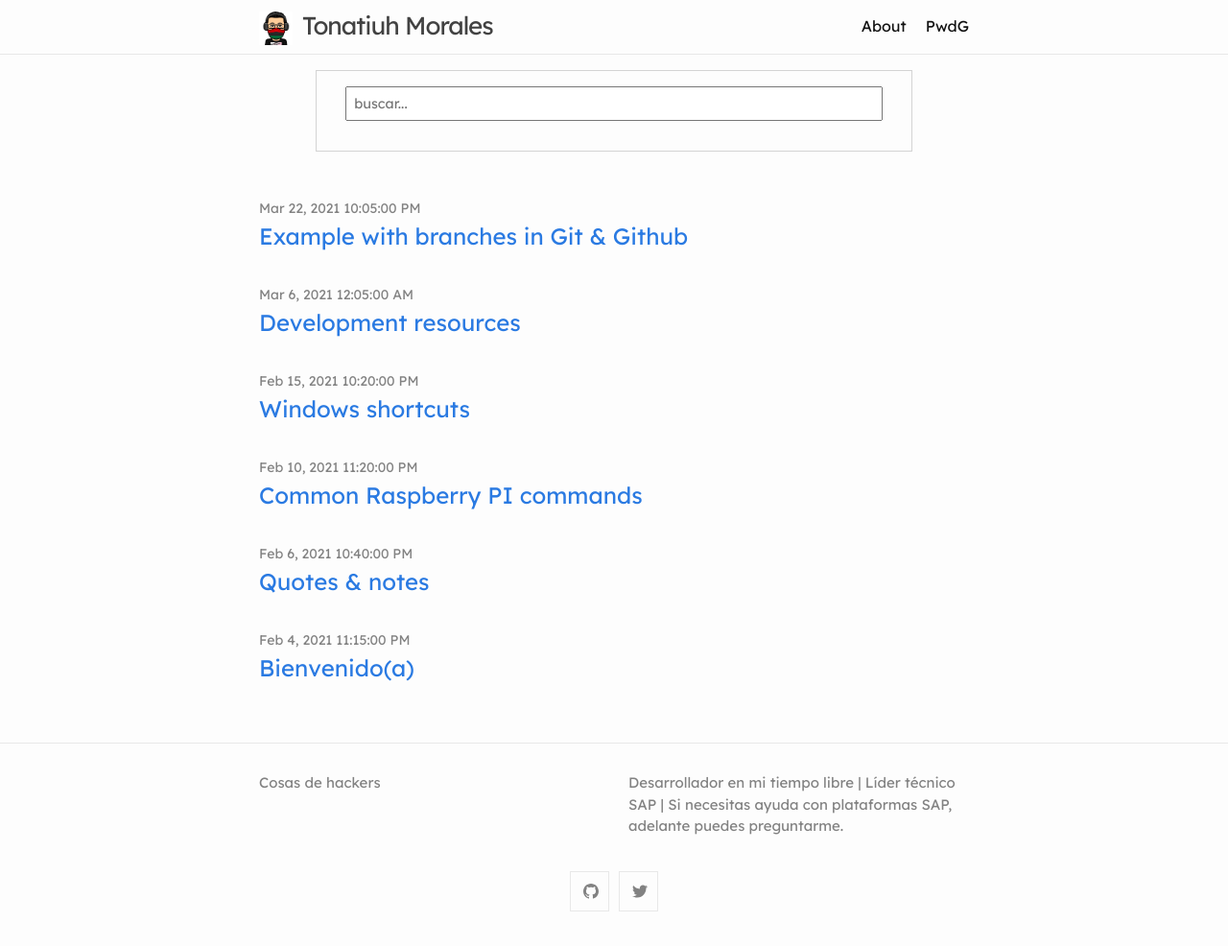
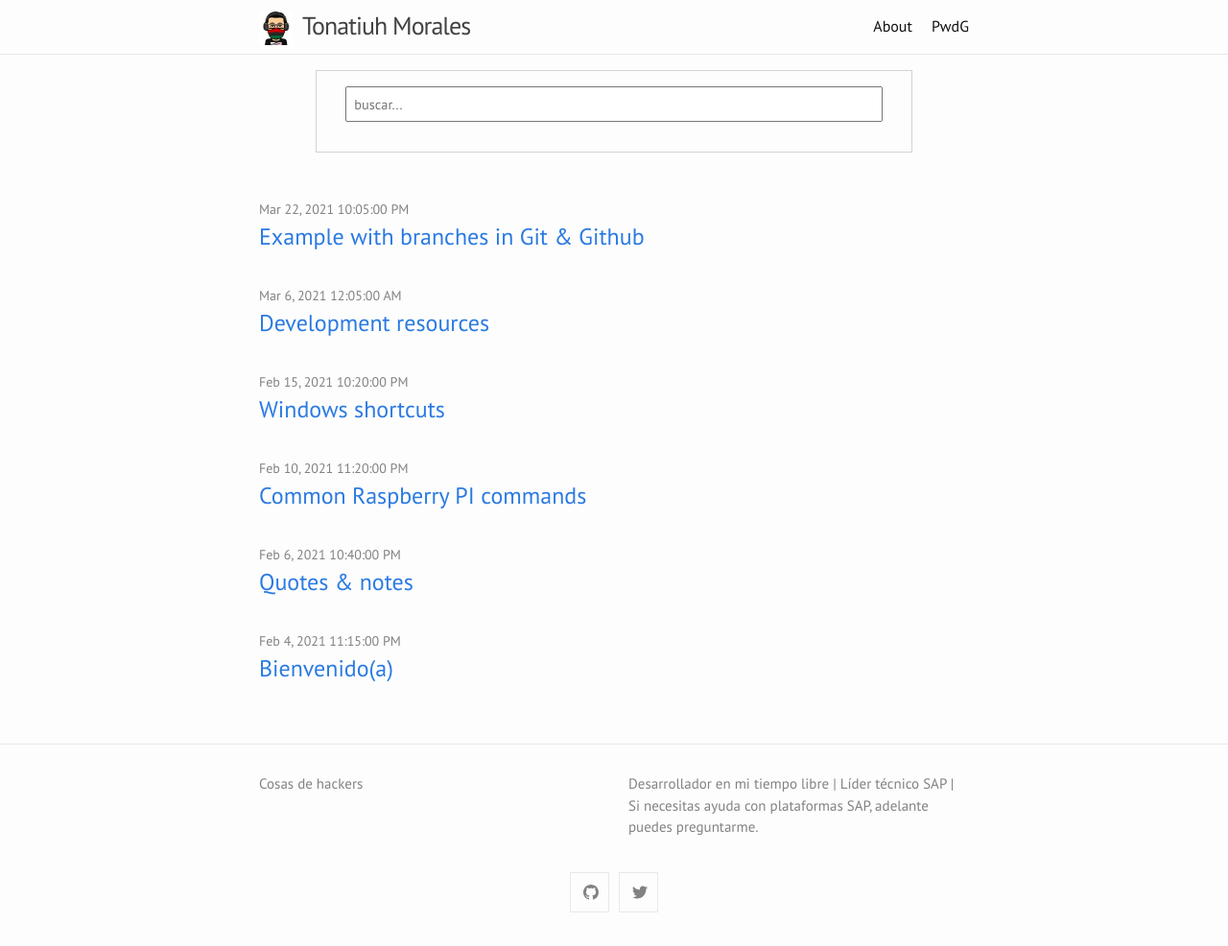
Before and after one commit to blackc0mb/blackc0mb.github.io, a Jekyll site: the page built from index.md, in a window 1280 px wide. Shown: the whole page at 96% size. Built offline with Jekyll 4.4.1, drawn with Linux system fonts in a browser that asks for light colours; comment, search, counter and statistics services are not loaded.

Commit message:
general font changed

```diff
--- a/_includes/head.html
+++ b/_includes/head.html
@@ -4,7 +4,7 @@
   <meta name="viewport" content="width=device-width, initial-scale=1">
   {%- seo -%}
   <link rel="stylesheet" href="{{ "/assets/css/style.css" | relative_url }}">
-  <link href="https://fonts.googleapis.com/css2?family=Lexend+Deca&display=swap" rel="stylesheet">
+  <link href="https://fonts.googleapis.com/css2?family=PT+Sans&display=swap" rel="stylesheet">
 
   {%- feed_meta -%}
   {%- if jekyll.environment == 'production' and site.google_analytics -%}
--- a/_sass/minima/initialize.scss
+++ b/_sass/minima/initialize.scss
@@ -3,7 +3,8 @@
 // Define defaults for each variable.
 
 /*$base-font-family: -apple-system, BlinkMacSystemFont, "Segoe UI", "Segoe UI Symbol", "Segoe UI Emoji", "Apple Color Emoji", Roboto, Helvetica, Arial, sans-serif !default;*/
-$base-font-family: 'Lexend Deca', sans-serif;
+//$base-font-family: 'Lexend Deca', sans-serif;
+$base-font-family: 'PT Sans', sans-serif;
 $code-font-family: "Menlo", "Inconsolata", "Consolas", "Roboto Mono", "Ubuntu Mono", "Liberation Mono", "Courier New", monospace;
 $base-font-size:   16px !default;
 $base-font-weight: 400 !default;
```
